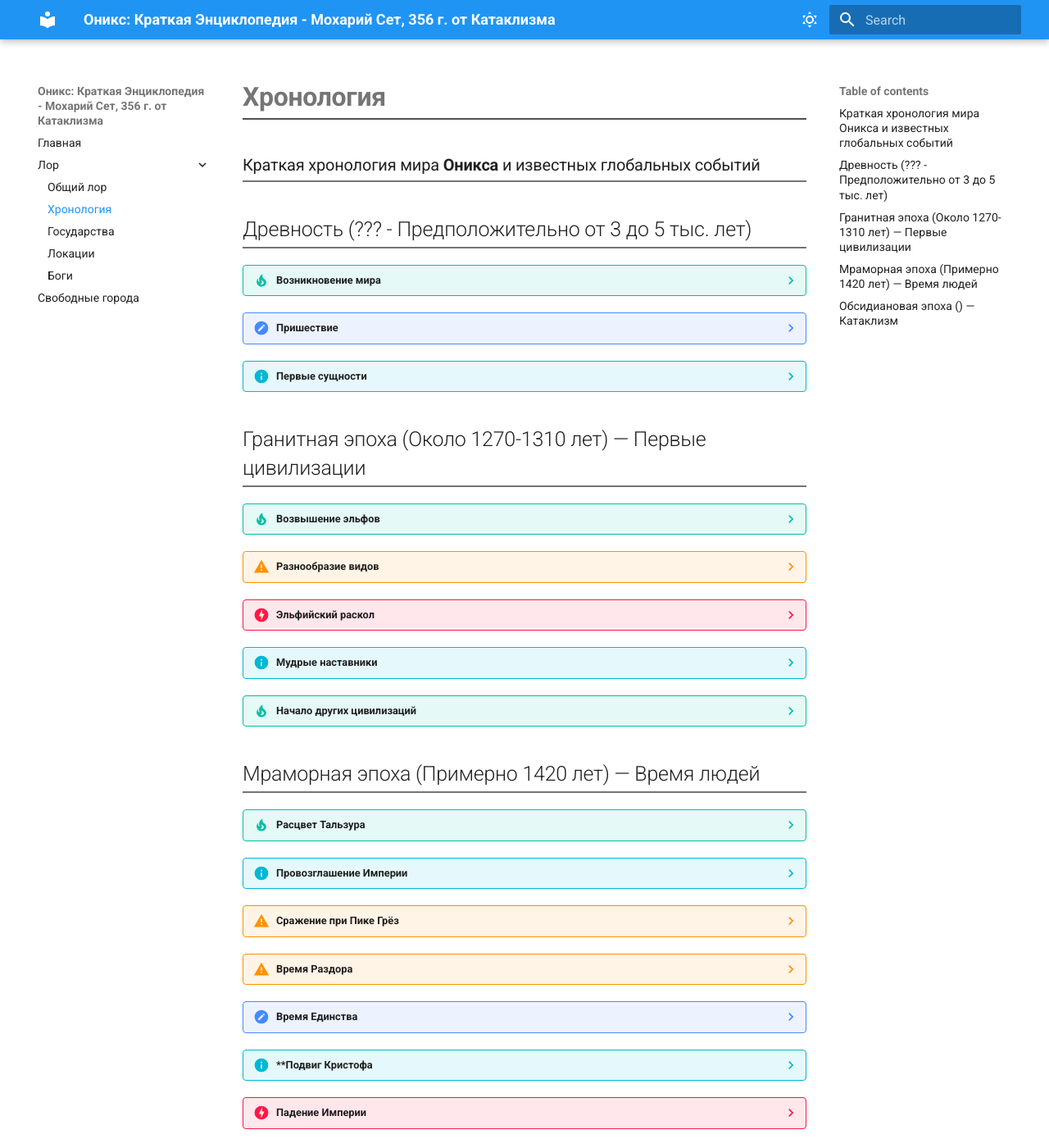
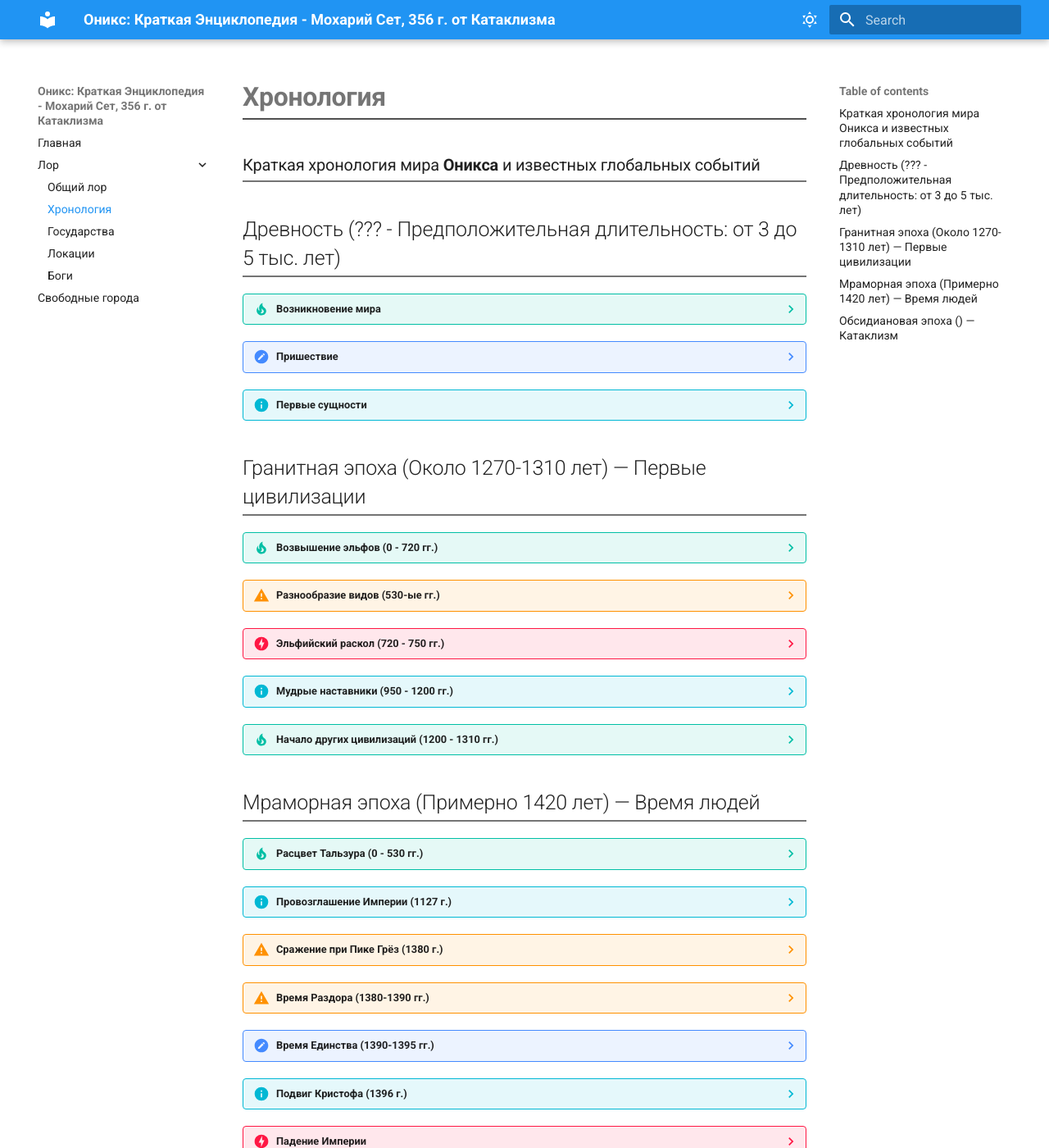
Before and after one commit to EternalDrifter/onyx, an MkDocs documentation site: the page built from docs/time.md, in a window 1280 px wide and 1400 px high. Shown: the whole window at 82% size. Built offline with MkDocs 1.6.1 and Material for MkDocs 9.7.7, drawn with Linux system fonts in a browser that asks for light colours; some of the changed text lies outside the part shown.

Commit message:
Update: 06.09.2025 19:53:06,90

```diff
--- a/docs/time.md
+++ b/docs/time.md
@@ -1,7 +1,7 @@
 # **Хронология**
 ### Краткая хронология мира **Оникса** и известных глобальных событий
 
-## Древность (??? - Предположительно от 3 до 5 тыс. лет)
+## Древность (??? - Предположительная длительность: от 3 до 5 тыс. лет)
 
 ??? tip "Возникновение мира"
     Существует множество теорий, начиная от «божественного сотворения» от фанатиков *Санкты* и до случайных  флуктуаций. Я предпочитаю не лезть в это, но уточню, что самой распространённым мнением является рождение Оникса из первозданного океана хаоса, ныне известного как Дальний Предел.
@@ -14,41 +14,41 @@
 
 ## Гранитная эпоха (Около 1270-1310 лет) — Первые цивилизации
 
-??? tip "Возвышение эльфов"
+??? tip "Возвышение эльфов (0 - 720 гг.)"
     Логично, что первой организованной группой станет та, члены которой живут и накапливают опыт дольше других. *Солнечные*, *Лунные* и т.н. *Отверженные эльфы*, не разделённые тысячелетними противоречиями и войной были единой нацией под общим правительством. <br> Да, вопреки расхожему мнению, считаю оправданным выделять в ранней эльфийской родословной т.н. эльфов Отверженных или Изгоев в отдельную единокровную группу. И если Солнечные предоставляют в **Триединый Совет** Соларин, Лунные - Лунарин, то встаёт закономерный вопрос о главенстве в рядах отверженных. Принято полагать, что представителем Изгоев был некто **Мастер** или, как он фигурирует в летописях, просто **М.**
 
-??? warning "Разнообразие видов"
+??? warning "Разнообразие видов (530-ые гг.)"
     Не стоит думать об исключительности эльфов.<br>
     > На далёком *севере* возвысились **Великаны**. <br> В центре *Континента Киноваря* пытались захватить власть **Драконы**, но потерпели сокрушительное поражение от разумных. <br> Далеко на юге гении воздуха и огня, **Джинны и Ифриты**, стали хозяевами *Моря Песка*. <br> Их водные собратья, **Мариды**, свободно промышляли в регионе *Тысячи Островов*. <br> Вмешавшиеся в конфликты по всему миру **боги** попытались стать *серыми кардиналами*, однако в попытке угнаться за всем и сразу оказались у разбитого корыта. <br> **Фейри** этот мир в ту эпоху считался *абсолютно понятным*, неинтересным и отсталым - ищущие покоя, умиротворения или фееричного веселья, они не желали менять *бесконечно большое* на *бесконечно малое*. <br> **Демоны и Дьяволы** были, предположительно, заняты друг другом, что продолжается *до сих пор*, хотя их медленно возрастающий к **Ониксу** интерес и не поддаётся сомнению.
 
-??? danger "Эльфийский раскол"
+??? danger "Эльфийский раскол (720 - 750 гг.)"
     Когда-то три народа эльфов жили в мире. Но богини **Лунарин** и **Соларин** поссорились, а дети, как известно, зачастую неосознанно, следуют примеру родителей. **М.** пропал и именно здесь начинается независимая история *Отверженных*, значительная часть которых под предводительством **Лотаниса Проводника** покинула родную землю. <br> Несмотря на неспешность эльфийской жизни, единый некогда народ раскололся. Противостояние и исход длились, предположительно, с 780 по 1120 гг.
 
-??? info "Мудрые наставники"
+??? info "Мудрые наставники (950 - 1200 гг.)"
     В ходе длительного конфликта **Солнечные эльфы** постепенно начали одерживать захватывать инициативу и наступать, а потому **Лунные**, проиграв на тактическом поле, сделали ставку на стратегическое: начали помогать только осваивающимся **людям**, чтобы в будущем получить могущественного союзника.
 
-??? tip "Начало других цивилизаций"
-    Под руководтсвом мудрым руководством эльфов был основан и развивался город **Тальзур**. А уж Великая Империя Античности не нуждается в представлении. <br> Примерно в это же время среди северян появляется харизматичный лидер - **Рёрик Крепкий**, вдохновляя народ на восстание против Великанов. <br> За морем на востоке, народ Славов делает первые шаги, переходя от родоплеменного к раннему феодальному строю.
+??? tip "Начало других цивилизаций (1200 - 1310 гг.)"
+    Под руководтсвом мудрым руководством эльфов был основан и развивался город **Тальзур**. А уж Великая Империя Античности не нуждается в представлении. <br> Примерно в это же время среди северян появляется харизматичный лидер - **Рёрик Крепкий**, вдохновляя народ на восстание против Великанов. <br> За морем на востоке, народ Славов делает первые шаги, переходя от родоплеменного к раннему феодальному строю. <br> На северо-северо-востоке континента Киноварь, **Рубиды** организовывают своё первое государство.
 
 
 ## Мраморная эпоха (Примерно 1420 лет) — Время людей
 
-??? tip "Расцвет Тальзура"
-    **Республика** встаёт на ноги и крепнет. <br> Независимые города-полисы по желанию или вопреки переходят под власть единого государства. В конце-концов, за каких-то 530 лет Тальзур собирает под своим началом почти всю северную часть известного мира. <br> *Северяне*, раздробленные после войны с Великанами. Воинственные *Славы*, привозносящие свои рода. Многочисленные *Веймы*, свободолюбивые *островитяне*, бесстрашные *вальги*... <br> Знамёна Тальзура множатся и развиваются всё выше, а идея единого мира без границ захватывает ума разумных.
+??? tip "Расцвет Тальзура (0 - 530 гг.)"
+    **Республика** встаёт на ноги и крепнет. <br> Независимые города-полисы по желанию или вопреки переходят под власть единого государства. В конце-концов, за каких-то пять веков Тальзур из одинокого торгового перевала превращается в центр людского мира и собирает под своим началом почти всю северную часть известного мира. <br> *Северяне*, раздробленные после войны с Великанами. Воинственные *Славы*, привозносящие свои рода. Многочисленные *Веймы*, свободолюбивые *островитяне*, бесстрашные *вальги*... <br> Знамёна Тальзура множатся и развиваются всё выше, а идея единого мира без границ захватывает ума разумных.
 
-??? info "Провозглашение Империи"
+??? info "Провозглашение Империи (1127 г.)"
     **Единая Тальзурская Республика** в своей основе имела идею равенства и выборного правления. И несмотря на громкие слова и заманчивые лозунги, на долгой дистанции эта риторика значительно проигрывает стабильному монархическому строю. <br> Несмотрчя на жёсткую власть **Армии**, разделённая на *провинции*, она не была единым монолитным кулаком. <br> Начавшиеся волнения и сепаратистские веяния с трудом удалось *подавить*, объединив всю силу под единой властью **Императора**, который, однако, подчас сменялся совершенно случайным и абсолютно не последовательным династическим путём.
 
-??? warning "Сражение при Пике Грёз"
+??? warning "Сражение при Пике Грёз (1380 г.)"
     **Когда пришло время отдавать долг своим наставникам, Тальзур откликнулся не колеблясь**. Знаменитый полководец **Игелум** безстрашно повёл в бой три легиона Империи. Он знал и любил всех своих солдат, но усмотреть за каждым не мог. <br> **Князь Солнечных сльфов**, видя шаткое положение на поле боя и продолжающие наступать легионы людей, коим, казалось, конца и края нет, дрогнул. В отличии от индивидуалистов-эльфов, армия Империи была унифицирована и хорошо слажена. Видя, как отряды каких-то младенцев, коим обычно и пятого десятка нет, Князь отдал роковой *приказ*. <br> Колдунами солнцеликих была применена беспрецедентная по своей разрушительности и самонадеянности попытка применения **магии 11-го ранга**. <br> Понимая неотвратимость и масштаб последствий в случае успеха ритуала, **Игелум** лично вмешивается в сражение. <br> В ходе последовавших событий **три** *Юго-западных региона Эльфийских княжеств* были **стёрты с лица земли**, а соответствующая часть **Континента Цоизита** и поныне носит название "Пустошей". Это стало одной из множества причин для последующих событий.
 
-??? warning "Время Раздора"
+??? warning "Время Раздора (1380-1390 гг.)"
      Раздираемый внутренними конфликтами и противоречиями **Тальзур** пошёл на безумный ранее шаг - формальная свобода легионам. Если раньше армия была единой под властью **Императора**, то теперь провинции вновь обретали административную и, частично, военную независимость. Ещё одна из причин последующего раздела некогда единой Империи на отдельные королевства.
 
-??? note "Время Единства"
+??? note "Время Единства (1390-1395 гг.)"
      **Император Игелум**, прозванный ещё в своё время **Великим**, совершил беспрецедентное - снова объединил *Тальзурское государство*. Смута, разногласия, внутренний разлад - он смог откинуть их все и повести за собой народ. <br> Но несмотря на видимое спокойствие, стабильностью и не пахло: варвраские племена южан продолжили нещадно жалить караваны, а спонсируемые обиженными остроухими пираты раздирали морскую торговлю. <br> Итогом многолетнего противостояния стала **Осада Тальзура**.
 
-??? info "**Подвиг Кристофа"
+??? info "Подвиг Кристофа (1396 г.)"
     *Объединённый флот Рубидов* **прорвал** юго-восточную **границу** Империи и стремительно пошёл на столицу. Не успевшие мгновенно среагировать легионы стали жертвами диверсий, обрыва поставок, сожжения кораблей. **А вражеский флот шёл на Тальзур.** <br> В той скоротечной войне было много героев, но самым знаменательным эпизодом стала сама **Осада**. <br> Заблокированные с моря, осаждаемые на земле, под постоянным давлением, доблестные легионеры ежечастно были вынуждены отражать многочисленные атаки противника. Под моральным и физическим гнётом, без помощи извне, **победить было невозможно**. <br> И тут в игру вступает **Кристоф**.<br> Во время очередного штурма, который грозил окончиться падением всей обороны, **Кристоф** героически пошёл в контр-атаку, отбив нападение. После этого он неоднократно отражал удары Рубидов, защищая крепостные стены, воодушевляя союзников и устрашая врагов. <br> Когда **Император** был ранен, Кристоф возглавил защитников, собственной грудью закрыв правителя, который был эвакуирован во дворец и спрятан от врагов. <br> **Подвиг Кристофа** позволил *Тальзуру* продержаться до прибытия помощи: легионы и отряд лунных эльфов ударили осаждающим в тыл, завершая кровавое сражение.
 
 ??? danger "Падение Империи"
```
Also changed, not shown: other parts of docs/time.md (+4 -0 lines), site/gods/index.html, site/search/search_index.json, site/time/index.html.
